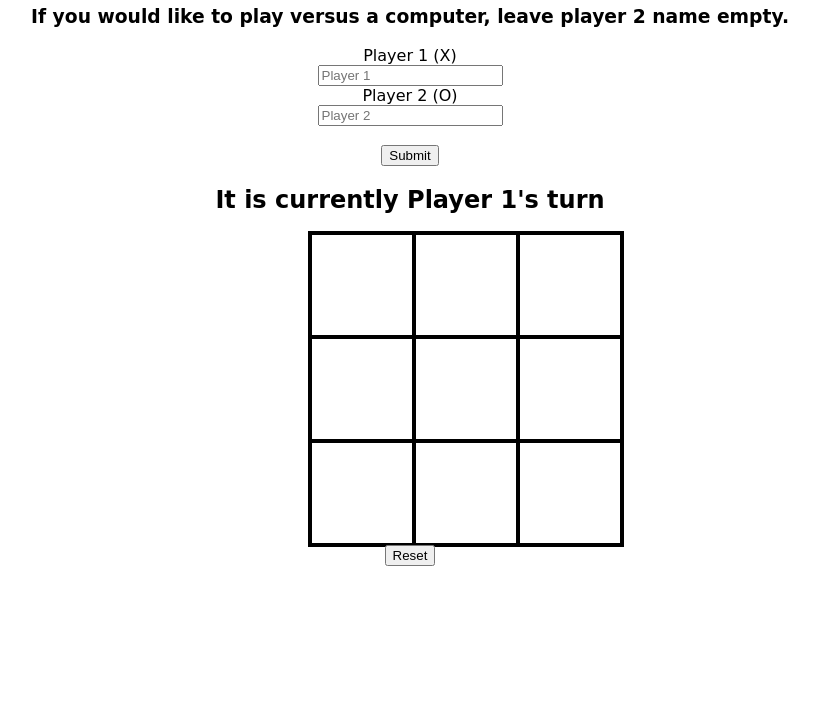
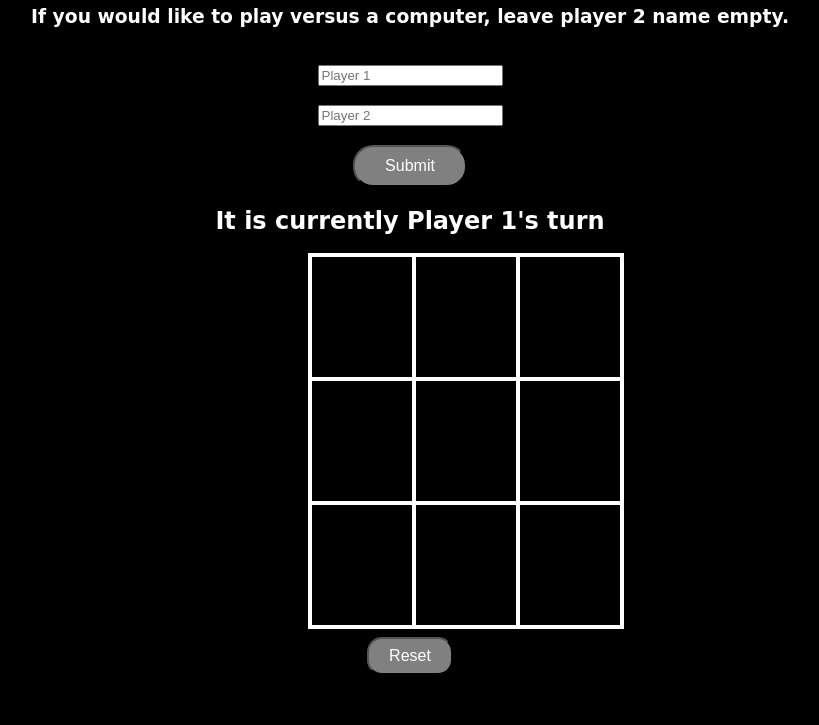
Before and after one commit to andyng1997/Arcade_Project, a plain HTML site: page index.html in a window 1280 px wide. Shown: the part 75-800 px from the top of the page, without its empty margins (230-1049 px from the left). Drawn offline with Linux system fonts and the light colour scheme.

Commit message:
final update
final update

```diff
--- a/app.js
+++ b/app.js
@@ -33,16 +33,30 @@ state.board = [
     '', '', '',
     '', '', ''
     ];
+var cells;
 state.currentPlayer = "X";
 state.player1 = "X";
 state.player2 = "O";
+state.computer = "O";
 state.form = document.querySelector(".nameForm");
 state.player1Name= "Player 1";
 state.player2Name= "Player 2";
 state.active = false;
 
+//*******************************************************************Functions******************************************
 
-//*******************************************************************Functions******************************************
+initializeGame();
+//need function to initialize game
+//for each box, add event listener that listens for a click and invokes the funcion "boxClicked"
+//update status of game in game status box whose turn is it or if they won.
+//also need to make the game state active.
+function initializeGame(){
+    state.active = true;
+    getPlayerNames();
+    state.box.forEach(box => box.addEventListener("click", boxClicked));
+    state.reset.addEventListener("click", restartGame);
+}
+
 //function to get the names of the players from the submission form
 //in a player vs player, if you leave one of the forms for player 1 or 2 empty, the default name will be either player 1 or player 2
 function getPlayerNames () {
@@ -61,29 +75,14 @@ function getPlayerNames () {
     }
 
     if (state.player2Name == ""){
-        state.player2Name = "Player 2";
+        state.player2Name = "Computer";
         state.gameStatus.textContent = `It is ${state.player1Name}'s turn`;
     }
-    else {state.player2Name == formdata.get("player1Name")
+    else {state.player2Name == formdata.get("player2Name")
         state.gameStatus.textContent = `It is ${state.player1Name}'s turn`;
         }
     }
     )
-};
-initializeGame();
-//need function to initialize game
-//for each box, add event listener that listens for a click and invokes the funcion "boxClicked"
-//update status of game in game status box whose turn is it or if they won.
-//also need to make the game state active.
-function initializeGame(){
-    state.active = true;
-    getPlayerNames();
-    if (state.player2Name == "Player 2") {
-        computerMove();
-    }
-    state.box.forEach(box => box.addEventListener("click", boxClicked));
-    state.reset.addEventListener("click", restartGame);
-
 }
 
 
@@ -97,22 +96,49 @@ function boxClicked() {
     if (state.board[boxIndex] != '' || !state.active) {
         // console.log("if statement");
         return;
-        ;
+
     }
-    else {updateBox(this, boxIndex)
+
+    //I wanted it here to see that if the player 2 name was "Computer", to call the computerMove function. However when I tested it, it had called the function and the function ran when tested in console.log but it would not change the textContent of the HTML.
+    // else if (state.player2Name= "Computer") {
+    //     updateBox(this, boxIndex);
+    //     computerMove();
+    // }
+
+    else (updateBox(this, boxIndex))
         //  console.log("else statement")};
     checkWinner();
-;
 }
+
+
 
 
 
 //take the board at a certain box = to "X" for now I set it to X. Get game working first then add player names after.
 function updateBox (box, index) {
+
     box.textContent += state.currentPlayer;
     state.board[index] = state.currentPlayer;
 }
-}
+
+
+//I tried really hard to make this work but nothing was working and the more I tried, the more it broke the rest of my code...
+//I attempted to essentially try to make it loop through the array and if it encountered an array that was empty, to replace it with an "O" to simulate the computer playing.
+// function computerMove() {
+//     for(let i=0; i<state.box.length; i++) {
+//         if (state.box.innerHTML =='') {
+//             state.box.innerHTML += 'O';
+//             console.log("check for if loop");
+//             continue;
+//         }
+//         else (state.box.innerHTML += 'O')
+//         break;
+//     }
+//     checkWinner();
+// }
+
+
+
 
 
 
@@ -128,6 +154,7 @@ function changePlayer() {
         }
 
     }
+
 
 
 
@@ -153,9 +180,9 @@ function checkWinner() {
 //if the game has been won, display who won the game.
     if (gameWon) {
         if(state.currentPlayer == state.player1)
-        {state.gameStatus.textContent = `${state.player1Name} has won the game! Reset to play again`;
+        {state.gameStatus.textContent = `${state.player1Name} has won the game! Hit the reset button to play again!`;
         }
-        else(state.gameStatus.textContent = `${state.player2Name} has won the game! Reset to play again`)
+        else(state.gameStatus.textContent = `${state.player2Name} has won the game! Hit the reset button to play again!`)
 
         state.active=false
     }
@@ -170,19 +197,6 @@ function checkWinner() {
     }
     }
 
-//
-function computerMove() {
-
-
-    // computer marks a random EMPTY cell
-    random = Math.ceil(Math.random() * emptyCells.length) - 1;
-    emptyCells[random].textContent = mark;
-    checkWinner();
-  }
-
-
-
-
 //Function for resetting game without refreshing browser.
 function restartGame() {
     state.currentPlayer = "X";
--- a/index.html
+++ b/index.html
@@ -17,7 +17,7 @@
             <input type="text" id="player1Name" name="player1Name" placeholder="Player 1" value=""><br>
             <label>Player 2 (O)</label><br>
             <input type="text" id="player2Name" name="player2Name" placeholder="Player 2" value=""><br><br>
-            <input type="submit" value="Submit">
+            <input type="submit" value="Submit" class="button">
         </form>
         <h2 id="gameStatus">It is currently Player 1's turn</h2>
         <div id="gameBoard">
--- a/style.css
+++ b/style.css
@@ -1,3 +1,7 @@
+body{
+    background-color: black;
+}
+
 .box{
     border: 2px solid;
     width: 100px;
@@ -7,12 +11,14 @@
     cursor: pointer;
 }
 
-h1 {
+h1, h3 {
+    color:white;
     text-align: center;
 }
 
 #gameBoard {
     display: grid;
+    text-align: center;
     grid-template-columns: repeat(3, auto);
     width: 200px;
     margin: auto;
@@ -22,4 +28,54 @@ h1 {
 #gameContainer {
     font-family: cursive;
     text-align: center;
+    margin: auto;
+
 }
+
+.button{
+    cursor: pointer;
+    background: transparent;
+    outline: none;
+    position: relative;
+    font-size: 16px;
+    padding-right: 30px;
+    padding-left: 30px;
+    padding-top: 10px;
+    padding-bottom: 10px;
+    border-radius: 20px;
+    background-color: grey;
+    color: white;
+  }
+
+  #gameStatus{
+    color:white;
+    margin:auto;
+    text-align: center;
+	padding-top: 20px;
+	padding-bottom: 20px;
+	width: 700px;
+}
+
+.box{
+	display: flex;
+	justify-content: center;
+	align-items: center;
+	padding-bottom: 20px;
+    color: white;
+}
+
+#reset{
+    cursor: pointer;
+    background: transparent;
+    outline: none;
+    position: relative;
+    font-size: 16px;
+    padding-right: 20px;
+    padding-left: 20px;
+    padding-top: 8px;
+    padding-bottom: 8px;
+    border-radius: 15px;
+    background-color: grey;
+    color: white;
+    margin-top: 10px;
+  }
```
Lines whose indentation alone changed are shown as unchanged.
